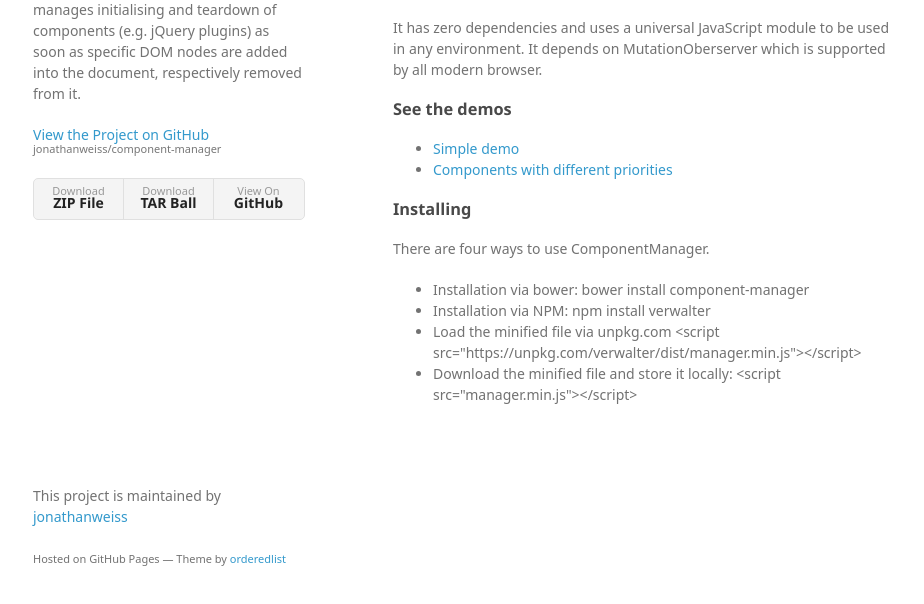
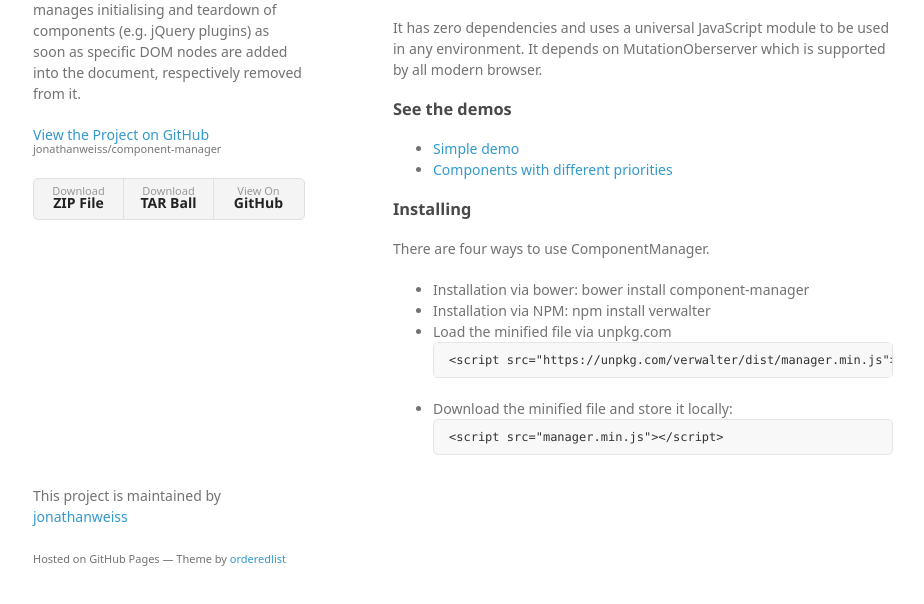
Before and after one commit to jonathanweiss/component-manager, a plain HTML site: page index.html in a window 1280 px wide. Shown: the part 162-766 px from the top of the page, without its empty margins (177-1101 px from the left). Drawn offline with Linux system fonts and the light colour scheme; a web font is replaced by a local one.

Commit message:
Improve demo HTML code

```diff
--- a/index.html
+++ b/index.html
@@ -45,8 +45,8 @@
         <ul>
             <li>Installation via bower: bower install component-manager</li>
             <li>Installation via NPM: npm install verwalter</li>
-            <li>Load the minified file via unpkg.com &lt;script src=&quot;https://unpkg.com/verwalter/dist/manager.min.js&quot;&gt;&lt;/script&gt;</li>
-            <li>Download the minified file and store it locally: &lt;script src=&quot;manager.min.js&quot;&gt;&lt;/script&gt;</li>
+            <li>Load the minified file via unpkg.com <pre>&lt;script src=&quot;https://unpkg.com/verwalter/dist/manager.min.js&quot;&gt;&lt;/script&gt;</pre></li>
+            <li>Download the minified file and store it locally: <pre>&lt;script src=&quot;manager.min.js&quot;&gt;&lt;/script&gt;</pre></li>
         </p>
       </section>
       <footer>
```
